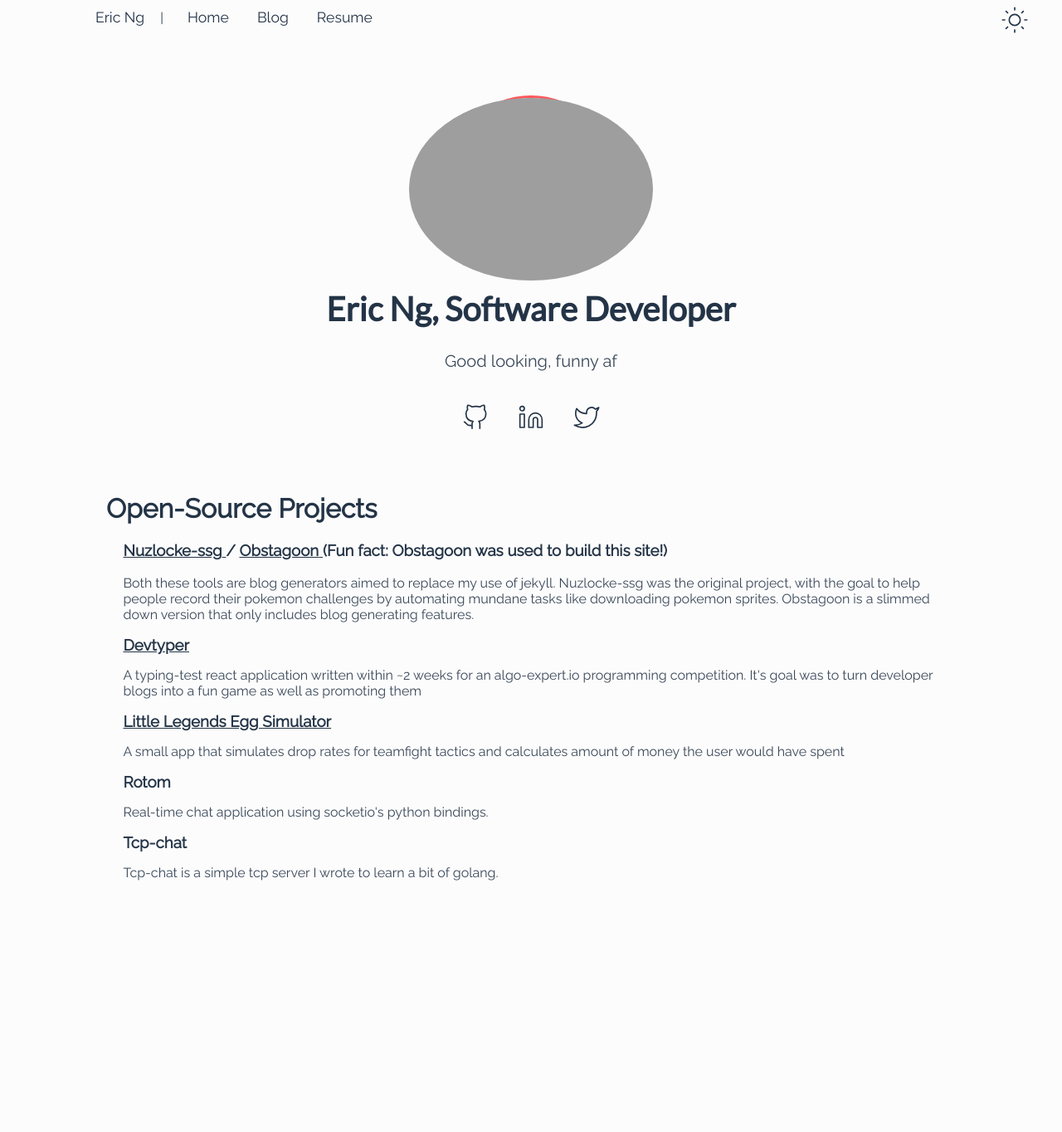
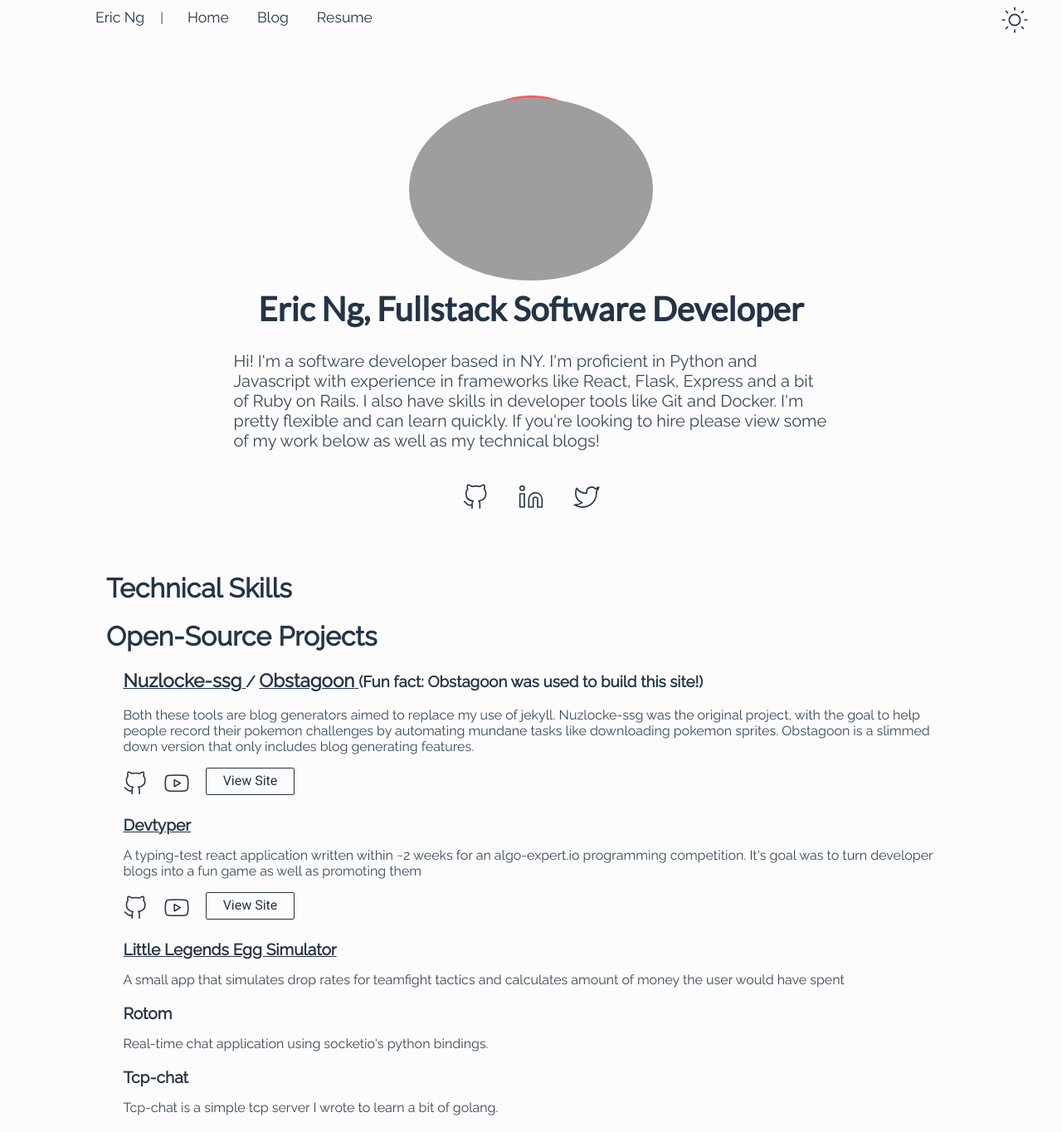
Before and after one commit to nacleric/ericng, a Python web app: template static/templates/index.html in a window 1280 px wide. Shown: the whole page at 83% size. Before the commit the page ends 1061 px from the top, so only its background shows below. Run offline with Jinja, Linux system fonts and the light colour scheme; the template is opened without the code that fills it, so the values that code supplies are empty; grey boxes are pictures that could not be loaded.

Commit message:
updated info

```diff
--- a/static/stylesheets/styles.css
+++ b/static/stylesheets/styles.css
@@ -8,12 +8,16 @@ html, html[data-theme="light"] {
   --background-color: rgb(252, 252, 252);
   --text-color: hsl(213, 33%, 21%);
   --text-color-fade: hsla(213, 33%, 21%, 0.900);
+  --opposite-background: hsl(213, 33%, 21%);
+  --opposite-text: hsl(0, 0%, 99%);
 }
 
 html[data-theme="dark"] {
   --background-color: hsl(213, 33%, 21%);
   --text-color: hsl(0, 0%, 99%);
   --text-color-fade: hsl(0, 0%, 99%, 0.800);
+  --opposite-background: rgb(252, 252, 252);
+  --opposite-text: hsl(213, 33%, 21%);
 }
 
 body {
@@ -150,9 +154,11 @@ nav {
 
 .project-item {
   margin-left: 2%;
+  margin-bottom: 20px;
 }
 
 .project-item-title {
+  font-size: larger;
   display: inline;
 }
 
@@ -163,6 +169,41 @@ nav {
 
 .project-item p {
   color: var(--text-color-fade);
+}
+
+.project-link-icons {
+  display: flex;
+}
+
+.project-link-icon {
+  width: 30px;
+  height: 30px;
+  padding-top: 4px;
+  padding-right: 20px;
+}
+
+.project-link-icon:hover {
+  color: var(--coralred)
+}
+
+a.project-link-button {
+  display:inline-block;
+  padding:0.35em 1.2em;
+  border:0.1em solid var(--text-color);
+  margin:0 0.3em 0.3em 0;
+  border-radius:0.12em;
+  box-sizing: border-box;
+  text-decoration:none;
+  font-family:"Roboto", sans-serif;
+  font-weight:300;
+  color: var(--text-color);
+  text-align:center;
+  transition: all 0.2s;
+}
+
+a.project-link-button:hover{
+  color: var(--opposite-text);
+  background-color: var(--opposite-background);
 }
 
 .posts-section {
--- a/static/templates/index.html
+++ b/static/templates/index.html
@@ -7,8 +7,8 @@
     <div class="banner-img-border">
       <img class="banner-img" src="https://marriland.com/wp-content/uploads/2019/08/Obstagoon-Alt-Pose.png">
     </div>
-    <h1 class="banner-title">Eric Ng, Software Developer</h1>
-    <p class="banner-text">Good looking, funny af</p>
+    <h1 class="banner-title">Eric Ng, Fullstack Software Developer</h1>
+    <p class="banner-text">Hi! I'm a software developer based in NY. I'm proficient in Python and Javascript with experience in frameworks like React, Flask, Express and a bit of Ruby on Rails. I also have skills in developer tools like Git and Docker. I'm pretty flexible and can learn quickly. If you're looking to hire please view some of my work below as well as my technical blogs! </p>
     <div class="banner-icons">
       <a target="_blank" href="https://github.com/nacleric">
         <i class="banner-icon" data-feather="github"></i>
@@ -22,7 +22,8 @@
     </div>
   </div>
 
-  <div class="skills">
+  <div class="skills-section">
+    <h1 class="skills-title">Technical Skills</h1>
 
   </div>
 
@@ -40,12 +41,30 @@
         (Fun fact: Obstagoon was used to build this site!)
       </h3>
       <p>Both these tools are blog generators aimed to replace my use of jekyll. Nuzlocke-ssg was the original project, with the goal to help people record their pokemon challenges by automating mundane tasks like downloading pokemon sprites. Obstagoon is a slimmed down version that only includes blog generating features.</p>
+      <div class="project-link-icons">
+        <a target="_blank" href="https://github.com/nacleric/devTyper">
+          <i class="project-link-icon" data-feather="github"></i>
+        </a>
+        <a target="_blank" href="https://www.youtube.com/watch?v=x8-MxHGO6_g">
+          <i class="project-link-icon" data-feather="youtube"></i>
+        </a>
+        <a target="_blank" class="project-link-button" href="https://devtyper.netlify.app/">View Site</a>
+      </div>
     </div>
     <div class="project-item">
       <a target="_blank" href="https://github.com/nacleric/devTyper">
         <h3 class="project-item-title">Devtyper</h3>
       </a>
       <p>A typing-test react application written within ~2 weeks for an algo-expert.io programming competition. It's goal was to turn developer blogs into a fun game as well as promoting them</p>
+      <div class="project-link-icons">
+        <a target="_blank" href="https://github.com/nacleric/devTyper">
+          <i class="project-link-icon" data-feather="github"></i>
+        </a>
+        <a target="_blank" href="https://www.youtube.com/watch?v=x8-MxHGO6_g">
+          <i class="project-link-icon" data-feather="youtube"></i>
+        </a>
+        <a target="_blank" class="project-link-button" href="https://devtyper.netlify.app/">View Site</a>
+      </div>
     </div>
     <div class="project-item">
       <a target="_blank" href="https://github.com/nacleric/littlelegends-egg-sim">
```
